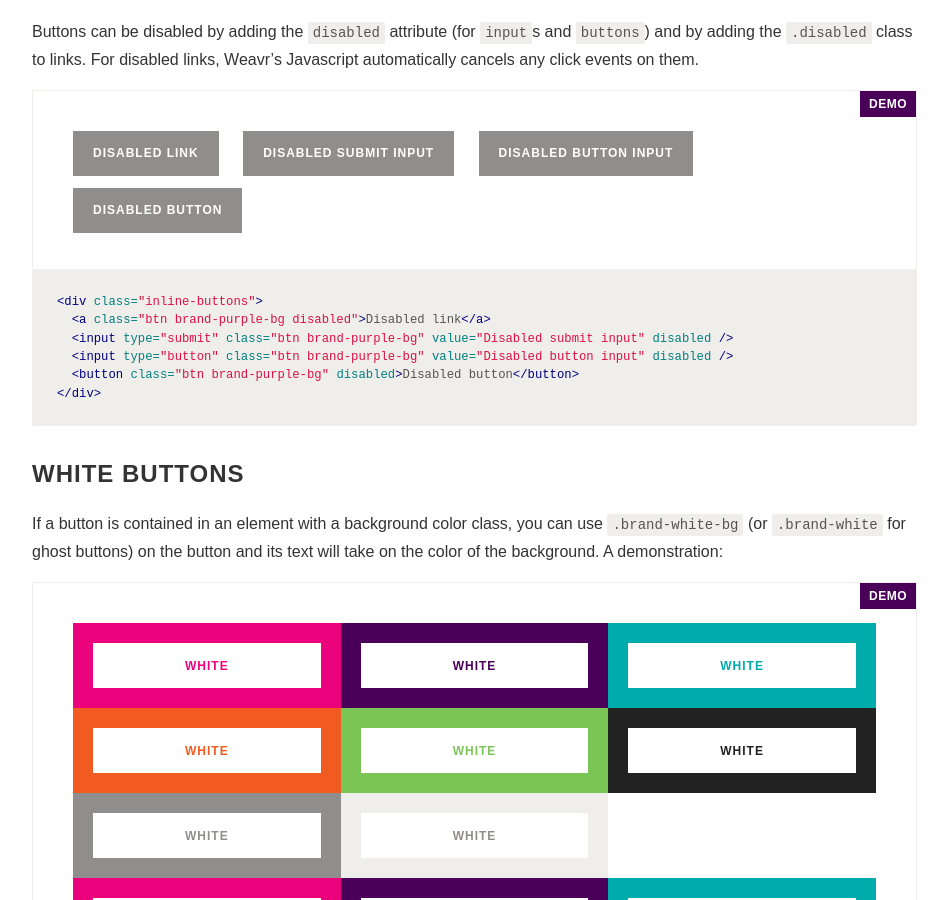
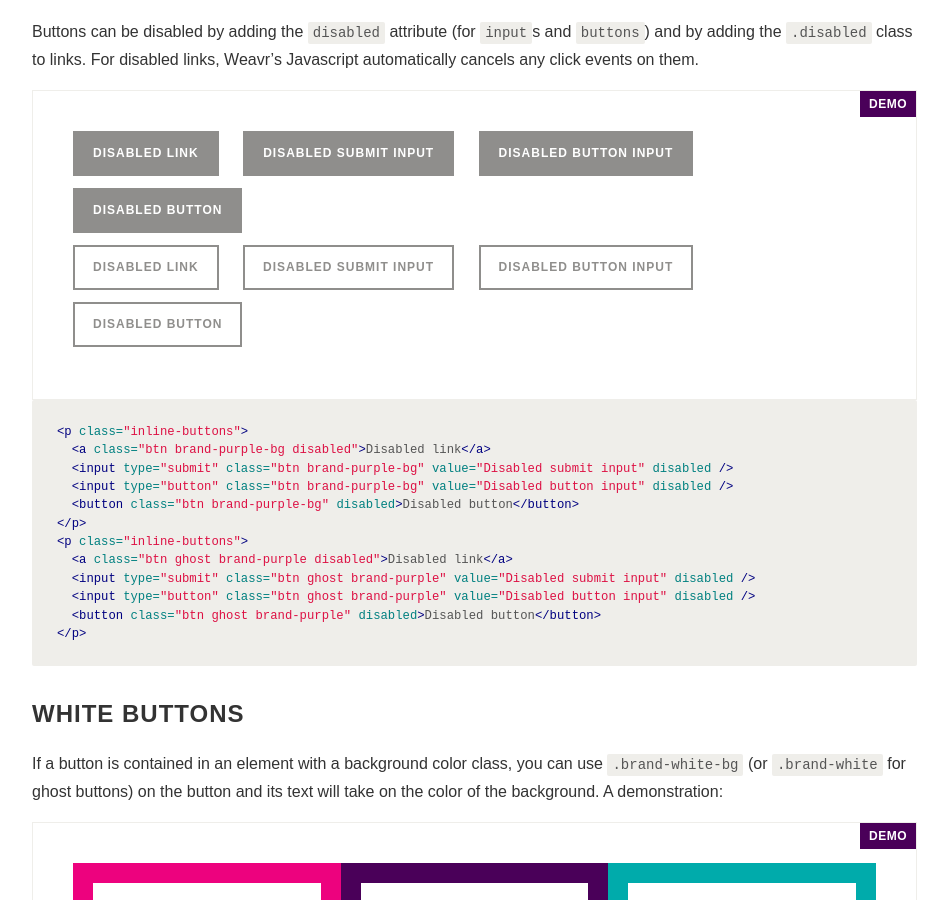
Before and after one commit to OpportunityIntl/Weavr, a Jekyll site: the page built from docs/components/buttons/index.md, in a window 1280 px wide and 900 px high, scrolled down 2276 px. Shown: the whole window, without its empty margins (323-1271 px from the left). Built offline with Jekyll 4.4.1, drawn with Linux system fonts in a browser that asks for light colours; nearby versions of some CDN libraries; Markdown is read by kramdown in place of the engine named in the settings; comment, search, counter and statistics services are not loaded.

Commit message:
Update documentation and kitchen sink for disabled ghost buttons

````diff
--- a/docs/components/buttons/index.md
+++ b/docs/components/buttons/index.md
@@ -102,21 +102,33 @@ Make a button larger or smaller by adding the modifier classes `.large` and `.sm
 Buttons can be disabled by adding the `disabled` attribute (for `input`s and `buttons`) and by adding the `.disabled` class to links. For disabled links, Weavr's Javascript automatically cancels any click events on them.
 
 <div class="demo">
-  <div class="inline-buttons">
+  <p class="inline-buttons">
     <a class="btn brand-purple-bg disabled">Disabled link</a>
     <input type="submit" class="btn brand-purple-bg" value="Disabled submit input" disabled />
     <input type="button" class="btn brand-purple-bg" value="Disabled button input" disabled />
     <button class="btn brand-purple-bg" disabled>Disabled button</button>
-  </div>
+  </p>
+  <p class="inline-buttons">
+    <a class="btn ghost brand-purple disabled">Disabled link</a>
+    <input type="submit" class="btn ghost brand-purple" value="Disabled submit input" disabled />
+    <input type="button" class="btn ghost brand-purple" value="Disabled button input" disabled />
+    <button class="btn ghost brand-purple" disabled>Disabled button</button>
+  </p>
 </div>
 
 ```html
-<div class="inline-buttons">
+<p class="inline-buttons">
   <a class="btn brand-purple-bg disabled">Disabled link</a>
   <input type="submit" class="btn brand-purple-bg" value="Disabled submit input" disabled />
   <input type="button" class="btn brand-purple-bg" value="Disabled button input" disabled />
   <button class="btn brand-purple-bg" disabled>Disabled button</button>
-</div>
+</p>
+<p class="inline-buttons">
+  <a class="btn ghost brand-purple disabled">Disabled link</a>
+  <input type="submit" class="btn ghost brand-purple" value="Disabled submit input" disabled />
+  <input type="button" class="btn ghost brand-purple" value="Disabled button input" disabled />
+  <button class="btn ghost brand-purple" disabled>Disabled button</button>
+</p>
 ```
 
 ## White buttons
--- a/kitchensink/index.html
+++ b/kitchensink/index.html
@@ -2333,6 +2333,12 @@ layout: 'kitchensink'
         <input type="button" class="btn brand-teal-bg" disabled value="Normal button">
         <button class="btn brand-orange-bg" disabled>Normal button</button>
       </p>
+      <p class="inline-buttons">
+        <a href="" class="btn ghost brand-pink disabled">Normal button</a>
+        <input type="submit" class="btn ghost brand-purple" disabled value="Normal button">
+        <input type="button" class="btn ghost brand-teal" disabled value="Normal button">
+        <button class="btn ghost brand-orange" disabled>Normal button</button>
+      </p>
     </section>
 
     <section id="forms">
````
